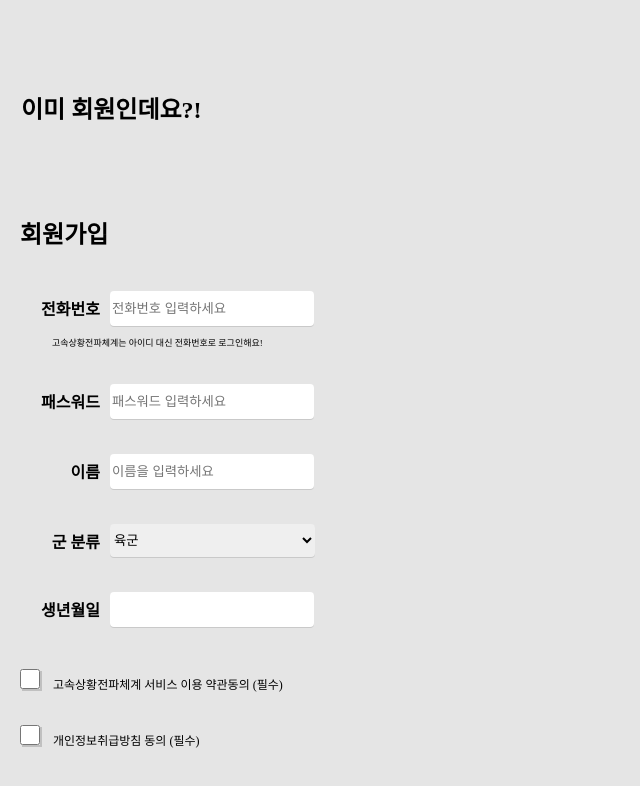
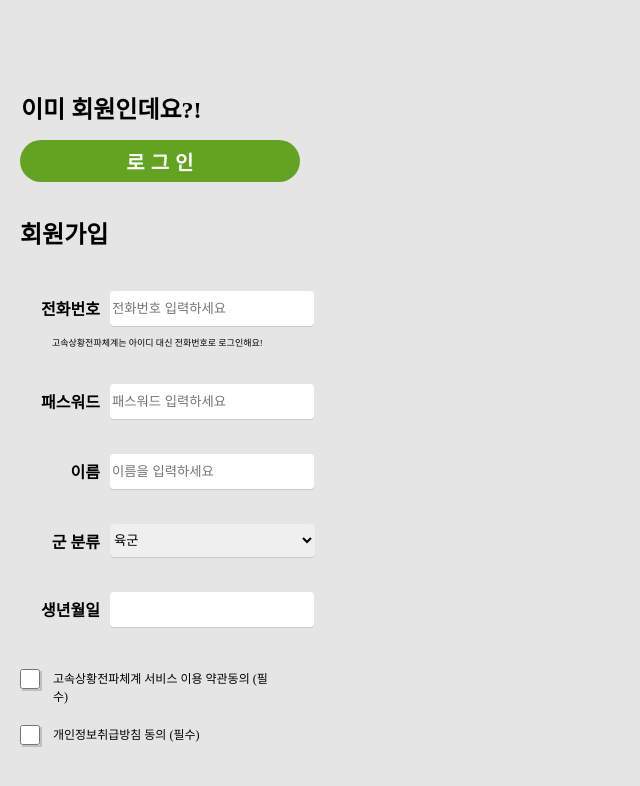
Before and after one commit to KMU-WINK/hssp-web, a Next.js app: page /signup in a window 1280 px wide. Shown: the top 786 px of the page, without its empty margins (0-640 px from the left). Built offline with nearby package versions, Linux system fonts and the light colour scheme.

Commit message:
버튼추가 signup page #3

```diff
--- /dev/null
+++ b/components/Button.js
@@ -0,0 +1,34 @@
+import React from 'react';
+
+export function Button(props){
+    return (
+        <div style={{margin:10}}>
+           <button onClick={function() {alert('Click!')}} style={styles.button}>
+               <label style={styles.btext}>{props.buttonname}</label>
+           </button>
+        </div>
+    );
+}
+
+const styles = {
+    button : {
+        position: 'absolute',
+        width: 280,
+        height: 42,
+        left: 20,
+        top: 140,
+        backgroundColor:'#64A321',
+        borderRadius:35,
+        border:'none',
+        color:'white',
+    },
+    btext : {
+        fontWeight:'bold',
+        fontSize: 20,
+        alignItems: 'center',
+        textAlign: 'center',
+        letterSpacing: 0.24,
+        left: 20,
+        top: 156,
+    }
+};
--- a/components/CheckBox.js
+++ b/components/CheckBox.js
@@ -28,6 +28,7 @@ const styles = {
         height: 36,
         fontSize: 12,
         alignItems: 'center',
+        position: "absolute",
 
     }
 
--- a/pages/signup.js
+++ b/pages/signup.js
@@ -4,6 +4,7 @@ import Link from 'next/link';
 import {Layout} from "../components/Layout";
 import {InputBox} from "../components/InputBox";
 import {CheckBox} from "../components/CheckBox";
+import {Button} from "../components/Button";
 
 
 
@@ -14,6 +15,9 @@ const SignUp = () => {
     return <>
         <Layout>
             <h1 id="signinm" style={styles.signinm}>이미 회원인데요?!</h1>
+            <Button
+                buttonname ="로 그 인"
+            />
             <h1 id="signupm" style={styles.signupm}>회원가입</h1>
             <InputBox
                 name="전화번호"
```
